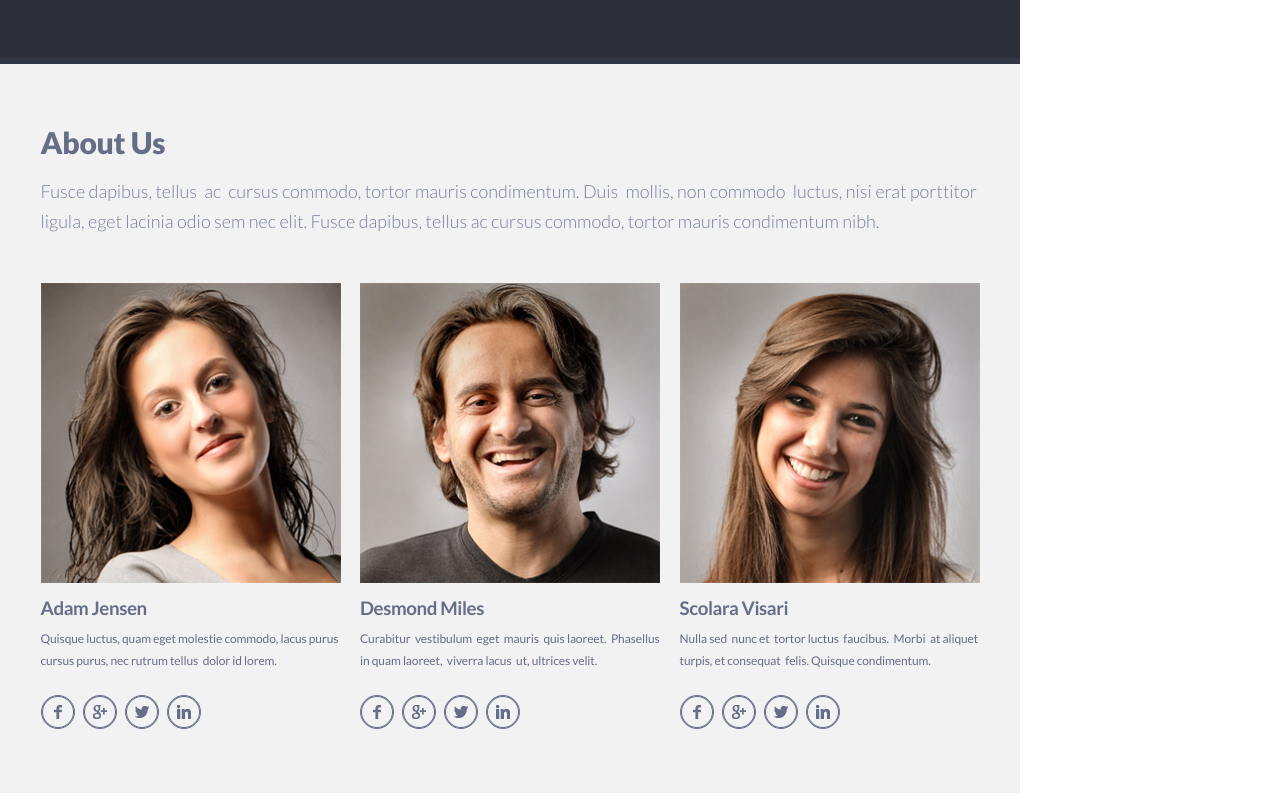
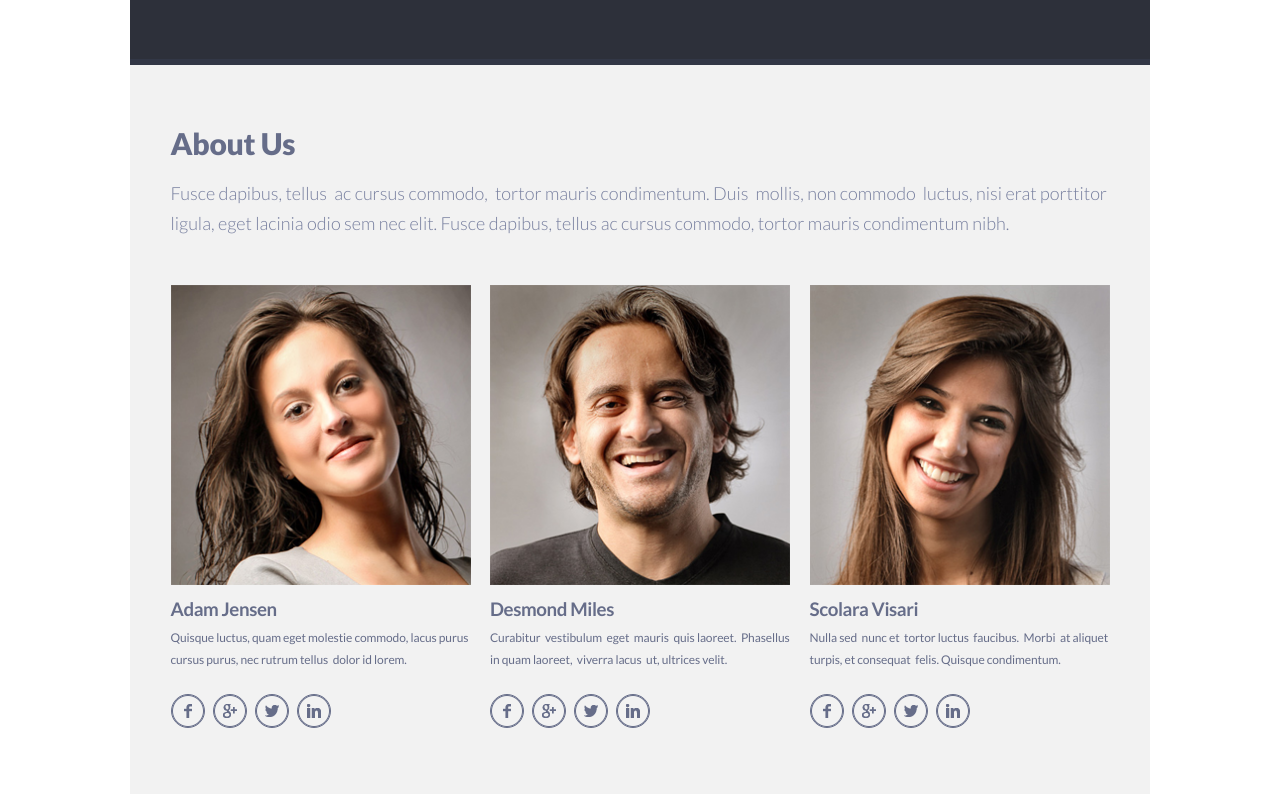
Before and after one commit to 2reek/singolo, a plain HTML site: page singolo2.html in a window 1280 px wide. Shown: the part 806-1606 px from the top of the page. Drawn offline with Linux system fonts and the light colour scheme.

Commit message:
feat: correct singolo2.css

```diff
--- a/singolo2.css
+++ b/singolo2.css
@@ -38,15 +38,15 @@
 
 body {
 	width: 1020px;
-	margin: 0;
+	margin: 0 auto;
 	font-family: "Lato", "Arial", sans-serif;
 }
 
 /* PORTFOLIO */
 
 .portfolio {
-	padding-top: 1px;
 	height: 863px;
+	padding-top: 2px;
 	background-color: #2d303a;
 	border-bottom: 6px solid #323746;
 }
@@ -66,8 +66,8 @@ body {
 }
 
 .portfolio__text {
+	margin-bottom: 0;
 	padding-top: 3px;
-	margin-bottom: 0;
 	font-size: 18px;
 	font-weight: 300;
 	letter-spacing: -0.01px;
@@ -86,26 +86,26 @@ body {
 }
 
 .menu__item > button {
-	padding: 4px;
 	display: flex;
 	align-items: center;
+	padding: 4px;
+	font-size: 12px;
+	font-weight: 400;
+	word-spacing: 1px;
+	letter-spacing: -0.1px;
+	line-height: 1;
+	color: #767e9e;
 	border-radius: 5px;
 	border: 1px solid #666d89;
-	font-size: 12px;
-	line-height: 1;
-	font-weight: 400;
-	color: #767e9e;
 	background-color: inherit;
-	word-spacing: 1px;
-	letter-spacing: -0.1px;
 	cursor: pointer;
 }
 
 .menu__item_active > button {
 	padding-left: 7px;
 	padding-right: 7px;
+	color: #dedede;
 	border: 1px solid #c5c5c5;
-	color: #dedede;
 }
 
 .menu__item:nth-child(2) > button {
@@ -220,7 +220,7 @@ body {
 }
 
 .about-us__text {
-	margin-top: 16px;
+	margin-top: 17px;
 	font-size: 18px;
 	line-height: 1.67;
 	font-weight: 300;
@@ -228,9 +228,9 @@ body {
 }
 
 .about-us__staff {
-	margin-top: 47px;
 	display: flex;
 	justify-content: space-between;
+	margin-top: 47px;
 }
 
 .staff__item {
@@ -243,15 +243,15 @@ body {
 }
 
 .staff__item > h3 {
-	margin: 11px 0 0 0;
+	margin: 10px 0 0 0;
+	letter-spacing: -0.4px;
 	color: #666d89;
-	letter-spacing: -0.4px;
 }
 
 .staff_item_text {
-	margin-top: 9px;
+	margin-top: 7px;
 	margin-left: 0px;
-	max-height: 3.5em;
+	max-height: 42px;
 	font-size: 12px;
 	line-height: 1.82;
 	font-weight: 400;
--- a/singolo2.html
+++ b/singolo2.html
@@ -79,8 +79,8 @@
 			<div class="wrapper">
 				<h2 class="about-us__title">About Us</h2>
 				<p class="about-us__text">
-					Fusce dapibus, tellus&thinsp; ac&thinsp; cursus commodo, tortor mauris
-					condimentum. Duis&thinsp; mollis, non commodo&thinsp; luctus,
+					Fusce dapibus, tellus&thinsp; ac&thinsp;cursus commodo, &thinsp;tortor
+					mauris condimentum. Duis&thinsp; mollis, non commodo&thinsp; luctus,
 					nisi&thinsp;erat porttitor ligula, eget lacinia odio sem nec elit.
 					Fusce dapibus, tellus ac cursus commodo, tortor mauris condimentum
 					nibh.
```
